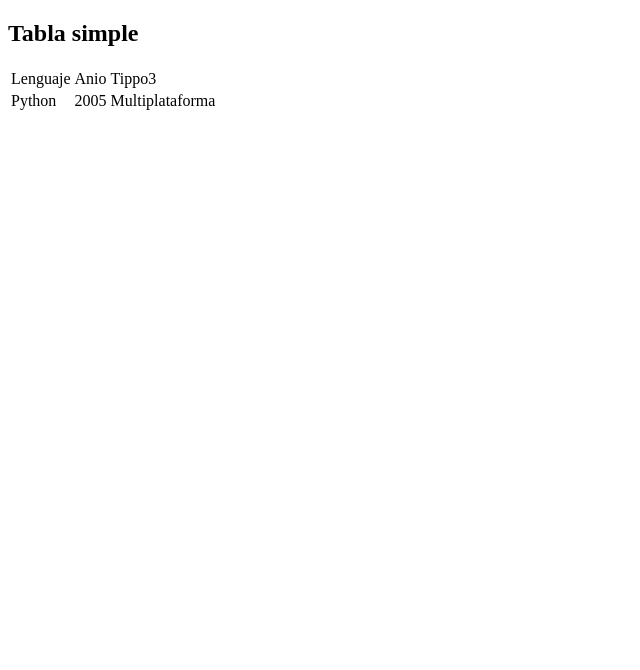
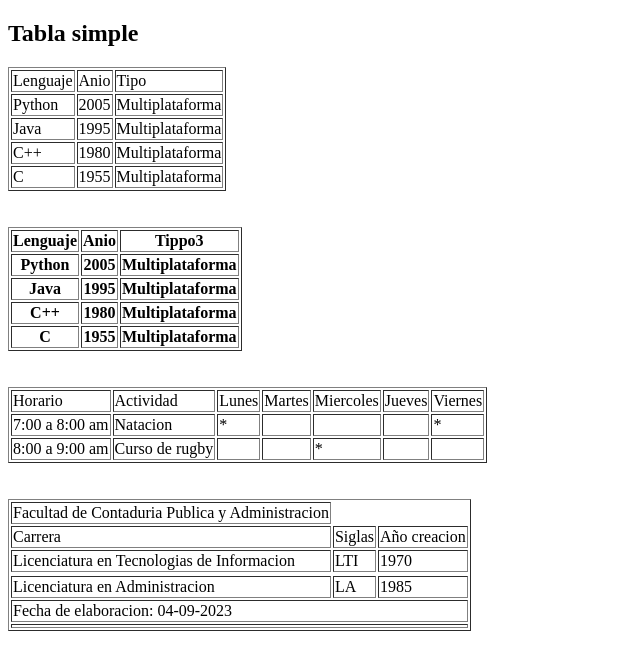
Before and after one commit to luisshermar/PRACTICA520409, a plain HTML site: page index.html in a window 1280 px wide. Shown: the whole page, without its empty margins (0-640 px from the left). Drawn offline with Linux system fonts and the light colour scheme.

Commit message:
corregido

```diff
--- a/index.html
+++ b/index.html
@@ -7,17 +7,131 @@
 </head>
 <body>
     <h2>Tabla simple</h2>
-    <table>
+    <table border="1px">
         <tr>
             <td>Lenguaje</td>
             <td>Anio</td>
-            <td>Tippo3</td>
+            <td>Tipo</td>
         </tr>
         <tr>
             <td>Python</td>
             <td>2005</td>
             <td>Multiplataforma</td>
         </tr>
+        <tr>
+            <td>Java</td>
+            <td>1995</td>
+            <td>Multiplataforma</td>
+        </tr>
+        <tr>
+            <td>C++</td>
+            <td>1980</td>
+            <td>Multiplataforma</td>
+        </tr>
+        <tr>
+            <td>C</td>
+            <td>1955</td>
+            <td>Multiplataforma</td>
+        </tr>
+    </table>
+    <br>
+    <br>
+
+    <table border="1px">
+        <tr>
+            <th>Lenguaje</th>
+            <th>Anio</th>
+            <th>Tippo3</th>
+        </tr>
+        <tr>
+            <th>Python</th>
+            <th>2005</th>
+            <th>Multiplataforma</th>
+        </tr>
+        <tr>
+            <th>Java</th>
+            <th>1995</th>
+            <th>Multiplataforma</th>
+        </tr>
+        <tr>
+            <th>C++</th>
+            <th>1980</th>
+            <th>Multiplataforma</th>
+        </tr>
+        <tr>
+            <th>C</th>
+            <th>1955</th>
+            <th>Multiplataforma</th>
+        </tr>
+    </table>
+    <br>
+    <br>
+
+    <table border="1px">
+        <tr>
+            <td>Horario</td>
+            <td>Actividad</td>
+            <td>Lunes</td>
+            <td>Martes</td>
+            <td>Miercoles</td>
+            <td>Jueves</td>
+            <td>Viernes</td>
+        </tr>
+        <tr>
+            <td>7:00 a 8:00 am</td>
+            <td>Natacion</td>
+            <td>*</td>
+            <td></td>
+            <td></td>
+            <td></td>
+            <td>*</td>
+        </tr>
+        <tr>
+            <td>8:00 a 9:00 am</td>
+            <td>Curso de rugby</td>
+            <td></td>
+            <td></td>
+            <td>*</td>
+            <td></td>
+            <td></td>
+        </tr>
+    </table>
+    <br>
+    <br>
+
+    <table border="ipx">
+        <thead>
+            <tr>
+                <td>Facultad de Contaduria Publica y Administracion</td>
+            </tr>
+            <tr>
+                <td>Carrera</td>
+                <td>Siglas</td>
+                <td>Año creacion</td>
+            </tr>
+        </thead>
+        <tbody>
+            <tr>
+                <td>Licenciatura en Tecnologias de Informacion</td>
+                <td>LTI</td>
+                <td>1970</td>
+            </tr>
+            <tr>
+                <tr>
+                    <td>Licenciatura en Administracion</td>
+                    <td>LA</td>
+                    <td>1985</td>
+                </tr>
+            </tr>
+        </tbody>
+        <tfoot>
+            <tr>
+                <td colspan="3">Fecha de elaboracion: 04-09-2023</td>
+            </tr>
+            <tr>
+                <td colspan="3"&copy; Derechos reservados.</td>
+            </tr>
+        </tfoot>
     </table>
 </body>
 </html>
```
